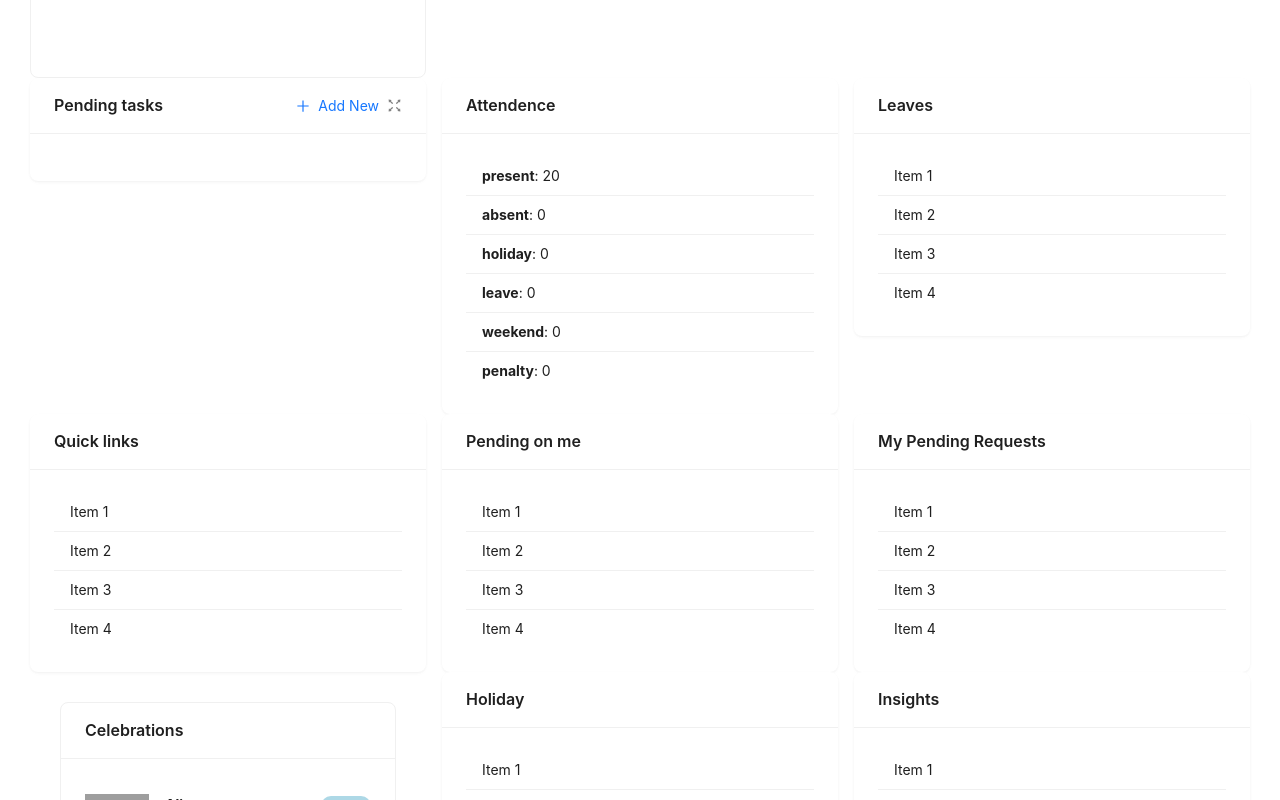
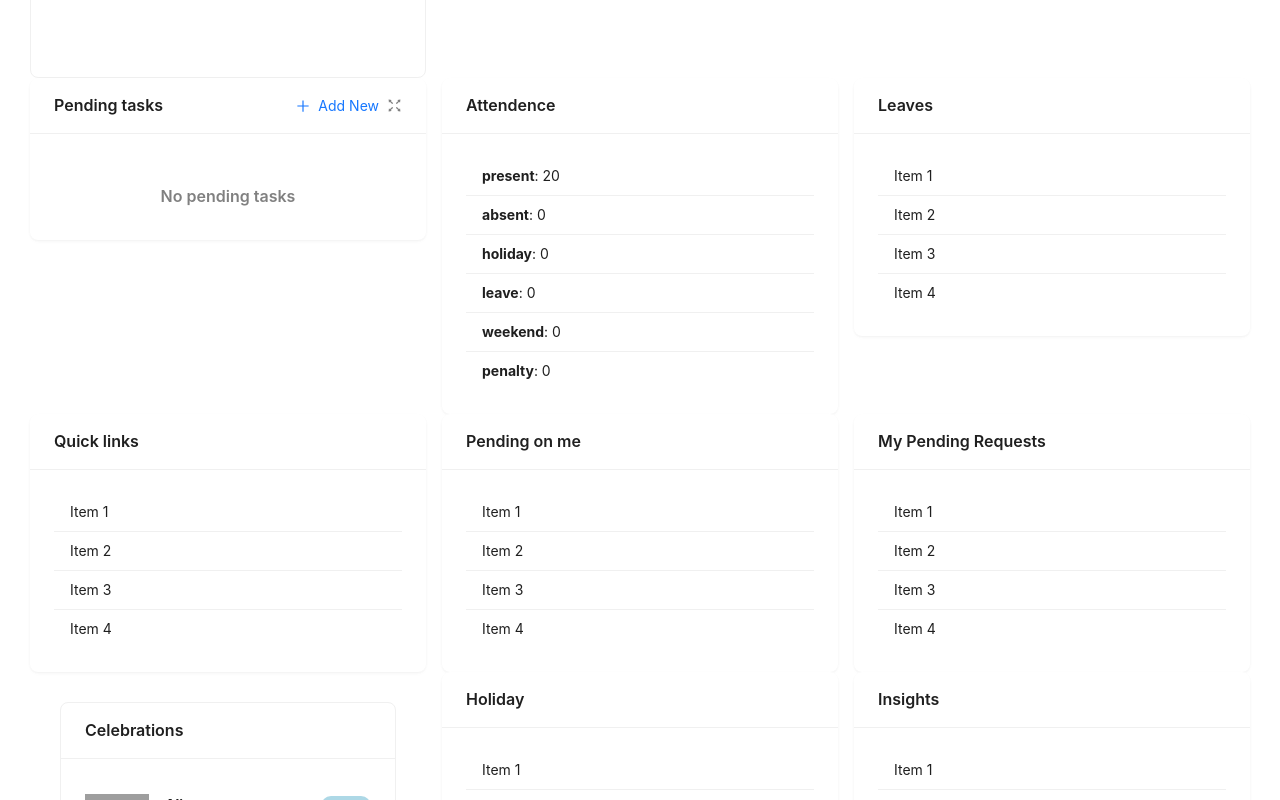
Before and after one commit to dani24sahu/dashboard-antd-reactjs, a React (Create React App) app: page / in a window 1280 px wide. Shown: the part 920-1720 px from the top of the page. Built offline with nearby package versions, Linux system fonts and the light colour scheme; grey boxes are pictures that could not be loaded.

Commit message:
Handled empty task screen

```diff
--- a/src/components/views/taskPending/PendingTask.jsx
+++ b/src/components/views/taskPending/PendingTask.jsx
@@ -1,8 +1,9 @@
 import { FullscreenOutlined, PlusOutlined } from "@ant-design/icons";
-import { Card, Col, Drawer, Space, Table } from "antd";
+import { Card, Col, Drawer, Image, Space, Table, Typography } from "antd";
 import React, { useState } from "react";
 import TaskForm from "./TaskForm";
 import TaskDrawer from "./TaskDrawer";
+import "./no-pending-tasks.svg";
 
 const PendingTask = ({ showModal, isModalOpen, handleOk, handleCancel }) => {
   const [taskData, setTaskData] = useState([]);
@@ -93,7 +94,7 @@ const PendingTask = ({ showModal, isModalOpen, handleOk, handleCancel }) => {
             </>
           }
         >
-          {taskData.length > 0 && (
+          {taskData.length > 0 ? (
             <Table
               showHeader={true}
               columns={columns}
@@ -101,6 +102,13 @@ const PendingTask = ({ showModal, isModalOpen, handleOk, handleCancel }) => {
               pagination={false}
               rowKey={(record) => record.key}
             />
+          ) : (
+            <Typography.Title
+              level={5}
+              style={{ textAlign: "center", color: "gray" }}
+            >
+              No pending tasks
+            </Typography.Title>
           )}
         </Card>
       </Col>
```
